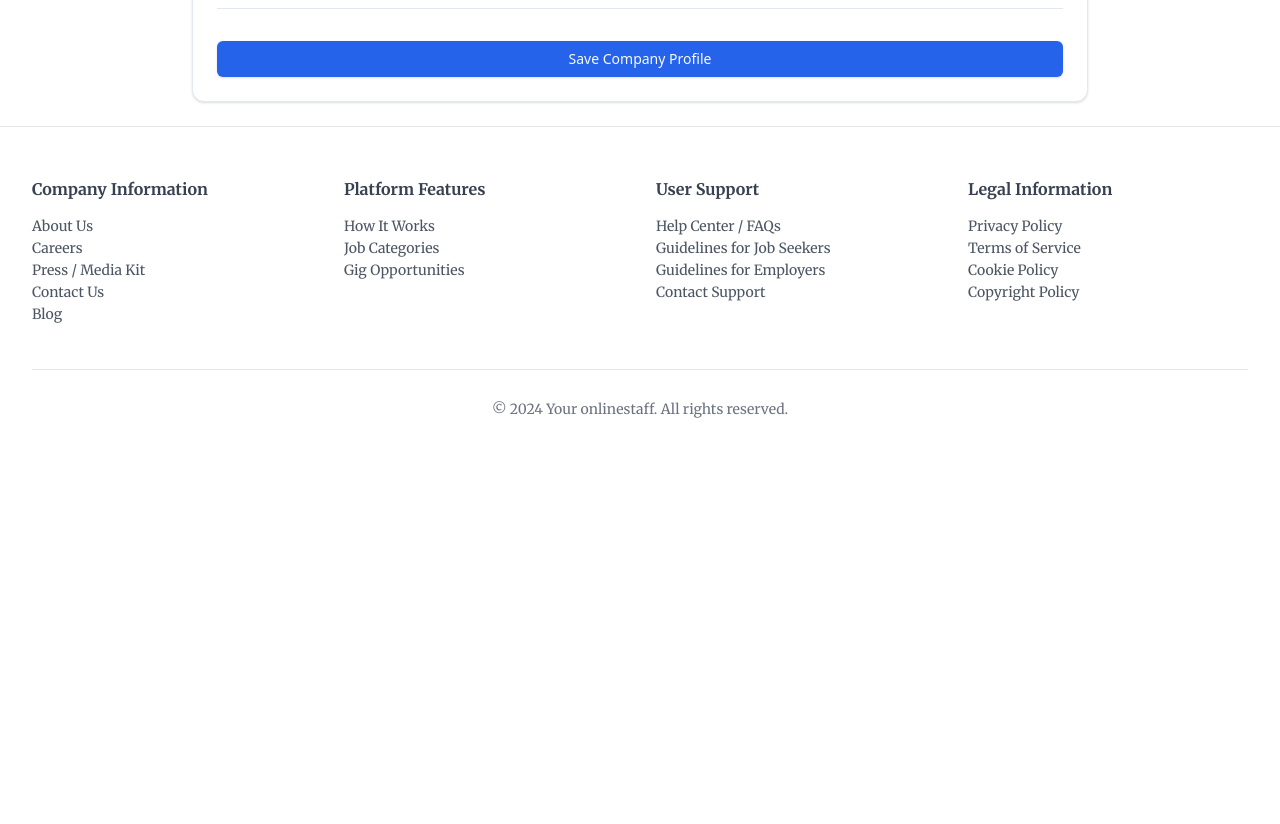
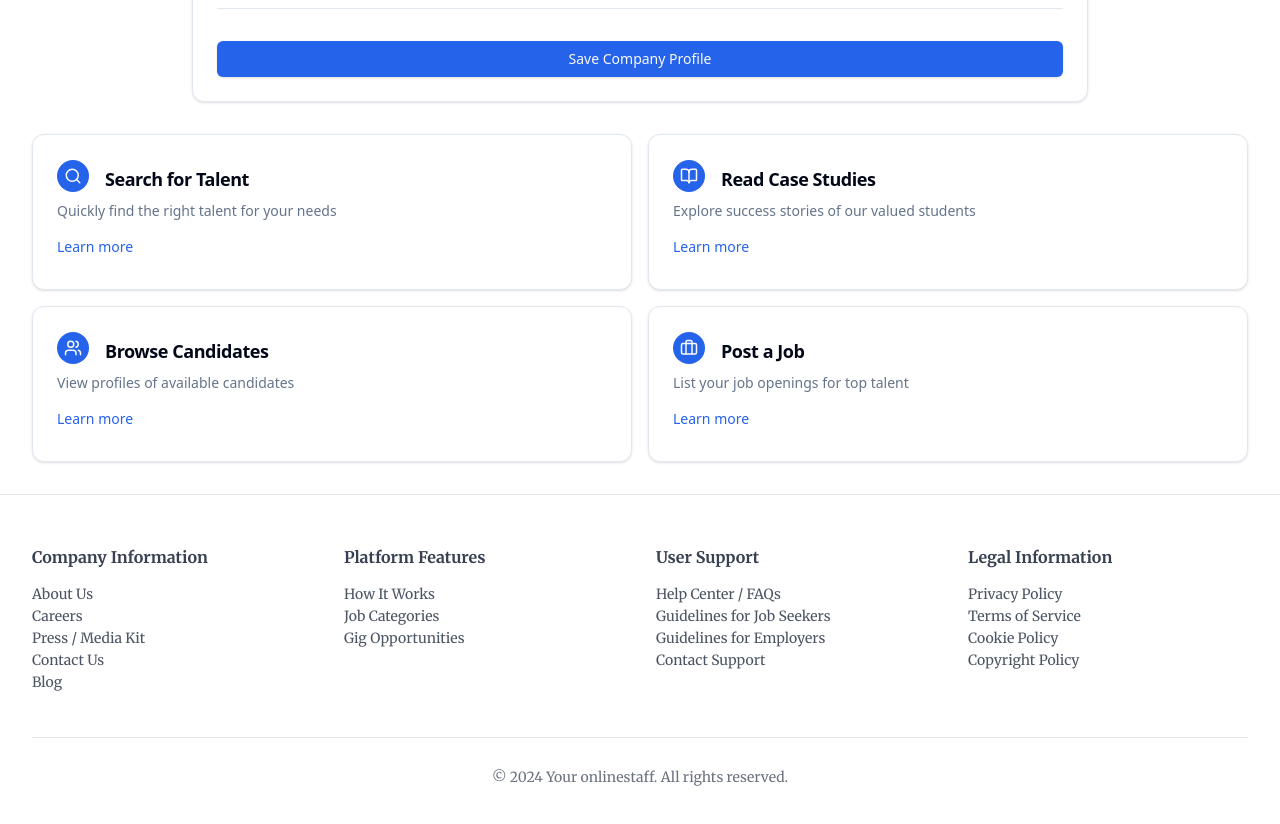
Before and after one commit to RF-Rifat/Job-Portal, a Next.js app: page /company/manage-profile in a window 1280 px wide. Shown: the part 900-1724 px from the top of the page. Before the commit the page ends 1364 px from the top, so only its background shows below. Built offline with nearby package versions, Linux system fonts and the light colour scheme.

Commit message:
feat:footer and newsletter updated

```diff
--- a/src/app/(root)/company/manage-profile/components/BasicInfoSection.tsx
+++ b/src/app/(root)/company/manage-profile/components/BasicInfoSection.tsx
@@ -30,6 +30,7 @@ export function BasicInfoSection() {
             <FileUpload
               name="logo"
               onChange={(file) => {
+                console.log(file)
                 // Handle file change
               }}
             />
--- a/src/app/(root)/company/manage-profile/components/OnlinePresenceSection.tsx
+++ b/src/app/(root)/company/manage-profile/components/OnlinePresenceSection.tsx
@@ -1,20 +1,47 @@
-import { useState } from 'react'
-import { Button } from "@/components/ui/button"
-import { ScrollArea } from "@/components/ui/scroll-area"
-import { PlusCircle, Trash2 } from 'lucide-react'
-import { Label } from "@/components/ui/label"
-import JPInput from '@/shared/form/JPInput'
+import { useState } from "react";
+import { Button } from "@/components/ui/button";
+import { ScrollArea } from "@/components/ui/scroll-area";
+import { PlusCircle, Trash2 } from "lucide-react";
+import { Label } from "@/components/ui/label";
+import JPInput from "@/shared/form/JPInput";
+import {
+  Select,
+  SelectContent,
+  SelectItem,
+  SelectTrigger,
+  SelectValue,
+} from "@/components/ui/select";
 
 export function OnlinePresenceSection() {
-  const [socialMediaUrls, setSocialMediaUrls] = useState<{ platform: string; url: string }[]>([])
+  const [socialMediaUrls, setSocialMediaUrls] = useState<
+    { platform: string; url: string }[]
+  >([]);
 
   const addSocialMedia = () => {
-    setSocialMediaUrls([...socialMediaUrls, { platform: '', url: '' }])
-  }
+    setSocialMediaUrls([...socialMediaUrls, { platform: "", url: "" }]);
+  };
 
   const removeSocialMedia = (index: number) => {
-    setSocialMediaUrls(socialMediaUrls.filter((_, i) => i !== index))
-  }
+    setSocialMediaUrls(socialMediaUrls.filter((_, i) => i !== index));
+  };
+
+  const updateSocialMedia = (
+    index: number,
+    field: "platform" | "url",
+    value: string
+  ) => {
+    const updatedUrls = [...socialMediaUrls];
+    updatedUrls[index][field] = value;
+    setSocialMediaUrls(updatedUrls);
+  };
+
+  const socialPlatforms = [
+    { value: "facebook", label: "Facebook" },
+    { value: "twitter", label: "Twitter" },
+    { value: "linkedin", label: "LinkedIn" },
+    { value: "instagram", label: "Instagram" },
+    { value: "youtube", label: "YouTube" },
+  ];
 
   return (
     <div className="space-y-6">
@@ -25,20 +52,53 @@ export function OnlinePresenceSection() {
       <div className="space-y-4">
         <Label>Social Media URLs</Label>
         <ScrollArea className="h-[200px] w-full rounded-md border p-4">
-          {socialMediaUrls.map((_, index) => (
+          {socialMediaUrls.map((social, index) => (
             <div key={index} className="flex items-center space-x-2 mb-4">
-              <JPInput name={`socialMediaUrls.${index}.platform`} placeholder="Platform" className="flex-1" />
-              <JPInput name={`socialMediaUrls.${index}.url`} placeholder="URL" className="flex-1" />
-              <Button type="button" variant="ghost" size="icon" onClick={() => removeSocialMedia(index)}>
+              <Select
+                value={social.platform}
+                onValueChange={(value) =>
+                  updateSocialMedia(index, "platform", value)
+                }
+              >
+                <SelectTrigger className="w-[180px]">
+                  <SelectValue placeholder="Select platform" />
+                </SelectTrigger>
+                <SelectContent>
+                  {socialPlatforms.map((platform) => (
+                    <SelectItem key={platform.value} value={platform.value}>
+                      {platform.label}
+                    </SelectItem>
+                  ))}
+                </SelectContent>
+              </Select>
+              <JPInput
+                name={`socialMediaUrls.${index}.url`}
+                placeholder="URL"
+                className="flex-1"
+                onChange={(e:any) =>
+                  updateSocialMedia(index, "url", e.target.value)
+                }
+              />
+              <Button
+                type="button"
+                variant="ghost"
+                size="icon"
+                onClick={() => removeSocialMedia(index)}
+              >
                 <Trash2 className="h-4 w-4" />
               </Button>
             </div>
           ))}
         </ScrollArea>
-        <Button type="button" variant="outline" onClick={addSocialMedia} className="w-full">
+        <Button
+          type="button"
+          variant="outline"
+          onClick={addSocialMedia}
+          className="w-full"
+        >
           <PlusCircle className="mr-2 h-4 w-4" /> Add Social Media
         </Button>
       </div>
     </div>
-  )
+  );
 }
--- /dev/null
+++ b/src/app/(root)/company/manage-profile/components/QucikLinks.tsx
@@ -0,0 +1,49 @@
+import { Button } from "@/components/ui/button";
+import { Card, CardContent, CardHeader, CardTitle } from "@/components/ui/card";
+import { Search, BookOpen, Users, Briefcase } from "lucide-react";
+
+export function QuickLinks() {
+  const links = [
+    {
+      title: "Search for Talent",
+      icon: Search,
+      description: "Quickly find the right talent for your needs",
+    },
+    {
+      title: "Read Case Studies",
+      icon: BookOpen,
+      description: "Explore success stories of our valued students",
+    },
+    {
+      title: "Browse Candidates",
+      icon: Users,
+      description: "View profiles of available candidates",
+    },
+    {
+      title: "Post a Job",
+      icon: Briefcase,
+      description: "List your job openings for top talent",
+    },
+  ];
+
+  return (
+    <div className="grid grid-cols-1 md:grid-cols-2 gap-4 my-8">
+      {links.map((link, index) => (
+        <Card key={index}>
+          <CardHeader className="flex flex-row items-center space-x-4 pb-2">
+            <div className="w-8 h-8 bg-primary text-primary-foreground rounded-full flex items-center justify-center">
+              <link.icon size={18} />
+            </div>
+            <CardTitle className="text-lg">{link.title}</CardTitle>
+          </CardHeader>
+          <CardContent>
+            <p className="text-sm text-muted-foreground">{link.description}</p>
+            <Button variant="link" className="mt-2 p-0">
+              Learn more
+            </Button>
+          </CardContent>
+        </Card>
+      ))}
+    </div>
+  );
+}
--- a/src/app/(root)/company/manage-profile/page.tsx
+++ b/src/app/(root)/company/manage-profile/page.tsx
@@ -1,7 +1,14 @@
+import { Container } from "@/components/ui/container";
 import { CompanyProfileForm } from "./components/profile";
+import { QuickLinks } from "./components/QucikLinks";
 
 const page = () => {
-  return <><CompanyProfileForm/> </>;
-}
+  return (
+    <Container>
+      <CompanyProfileForm />
+      <QuickLinks/>
+    </Container>
+  );
+};
 
-export default page
+export default page;
```
